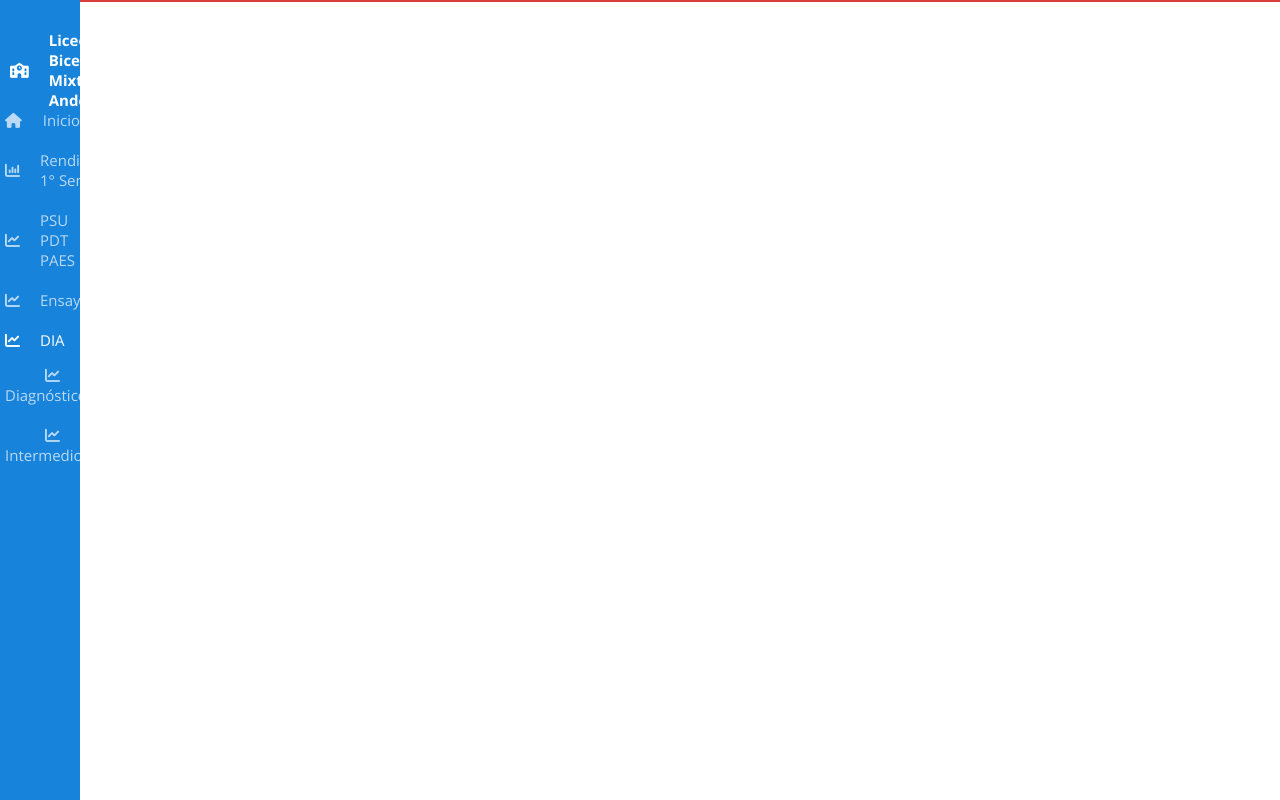
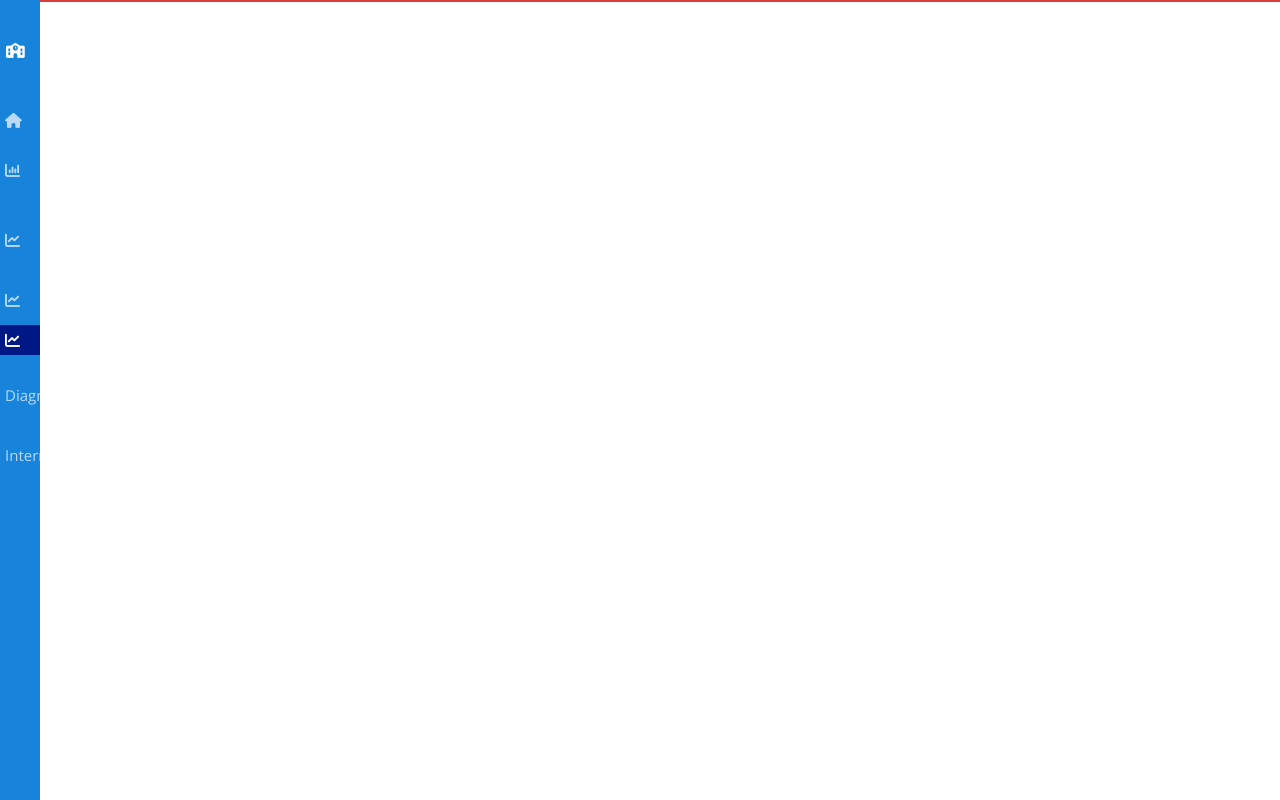
Before and after one commit to cjsepulveda/web_page_score, a plain HTML site: page index.html in a window 1280 px wide. Both pictures are taken after a click on the link "DIA". Drawn offline with nearby package versions, Linux system fonts and the light colour scheme.

Commit message:
codigo nuevo

```diff
--- a/css/styles.css
+++ b/css/styles.css
@@ -42,6 +42,18 @@ header{
     z-index: 200;
 }
 
+img {
+    width: 135px;
+    height: 51px;
+    margin-top: 100px;
+
+    }
+.contenedor{
+    position: relative;
+    display: inline-block;
+
+}
+
 #menu_side .options__menu a.titlesubmenu .option:after {
     font-family: FontAwesome;
     content: "\2b";
@@ -75,7 +87,7 @@ header{
 
 
 .menu__side{
-    width: 80px;
+    width: 40px;
     height: 100%;
     background:#1783db;
     position: fixed;
@@ -103,13 +115,13 @@ header{
 
 
 .name__page{
-    padding: 20px 10px;
+    padding: 20px 10px 20px 0px;
+    height: 100px;
     position: absolute;
-    left: -10px;
+    left: -4px;
     display: flex;
     align-items: center;
-    margin-top: 10px;
-    justify-content: center;
+    justify-content: flex-start;
     transform: translateX(10px);
     cursor: pointer;
 }
@@ -117,6 +129,7 @@ header{
 .name__page i{
     width: 20px;
     margin-right: 20px;
+    margin-left: 0px;
     cursor: pointer;
 
 
@@ -156,11 +169,10 @@ ul li {
 
 .options__menu a:focus{
     color: rgb(255, 255, 255);
-    font-weight: 100;
+    font-weight: bold;
+    background-color: #001885;
 
 }
-
-
 
 
 .options__menu .option{
@@ -205,9 +217,11 @@ ul li {
 }
 
 .options__menu .option h4{
-    font-weight: 400;
+    font-weight: normal;
     cursor: pointer;
 }
+
+
 
 a.selected{
     color: #fff;
@@ -226,11 +240,11 @@ a.selected{
 /*Clases para usar en JavaScript*/
 
 .body_move{
-    margin-left: 270px;
+    margin-left: 260px;
 }
 
 .menu__side_move{
-    width: 270px;
+    width: 260px;
 }
 
 
--- a/index.html
+++ b/index.html
@@ -27,7 +27,7 @@
                 Mixto Los Andes</h4>
         </div>
 
-        <div class="options__menu" id="op_menu">
+          <div class="options__menu" id="op_menu">
 
           <nav>
              <ul style="list-style: none;">
@@ -42,21 +42,21 @@
                     <li><a href="https://appcj-01.onrender.com" target="score" >
                         <div class="option">
                             <i class="fa-solid fa-chart-column" title="Rendimiento 1° Semestre" ></i>
-                            <h4 id="der">Rendimiento 1° Semestre</h4>
+                            Rendimiento 1° Semestre
                         </div>
                     </a></li>
 
                     <li><a href="https://psupdtpaes.onrender.com/" target="score" >
                         <div class="option">
                             <i class="fa-solid fa-chart-line" title="PSU PDT PAES"></i>
-                            <h4 id="textpaes">PSU PDT PAES</h4>
+                            PSU PDT PAES
                         </div>
                     </a></li>
 
                     <li><a href="pag_02.html" target="score">
                         <div class="option">
                             <i class="fa-solid fa-chart-line" title="Ensayos"></i>
-                            <h4>Ensayos</h4>
+                            Ensayos
                         </div>
                     </a></li>
 
@@ -64,7 +64,7 @@
                     <li><a href="#" class="titlesubmenu">
                         <div class="option">
                           <i class="fa-solid fa-chart-line" title="DIA"></i>
-                             <h4 id="textDIA">DIA</h4>
+                             DIA
                         </div>
 
                                 <div id="dia"  class="submenu" style="display: none;">
@@ -74,7 +74,7 @@
                                         Diagnóstico
                                         </a></li>
 
-                                    <li><a href="#" class="cj">
+                                    <li><a href="pag_02.html" target="score" class="cj">
                                         <i class="fa-solid fa-chart-line"></i>
                                         Intermedio/Final
                                         </a></li>
```
Also changed, not shown: img/Original-Apaisado.png (added).
